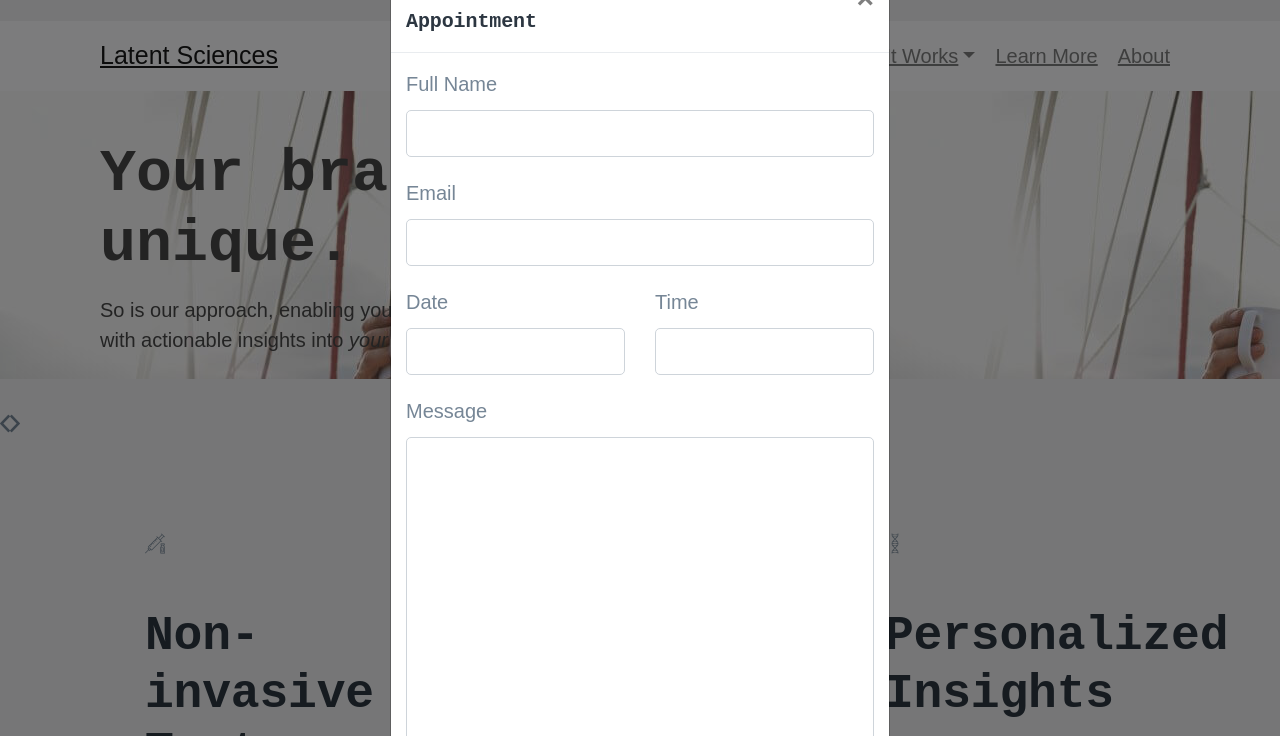
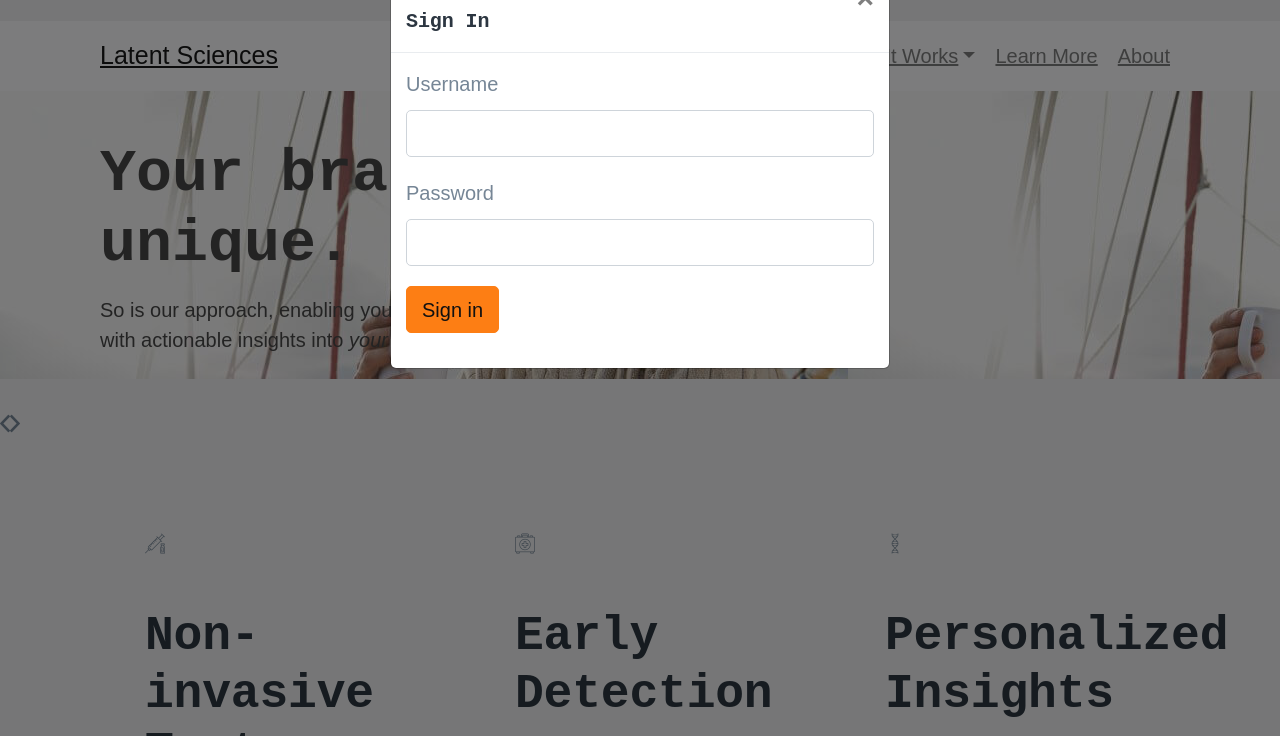
Before and after one commit to LatentSciences/LatentSciences.github.io, a website: page _05demoQ/index.html in a window 1280 px wide. Both pictures are taken after a click on the link "Sign In". Shown: the part 63-799 px from the top of the page. Drawn offline with nearby package versions, Linux system fonts and the light colour scheme; files that its build step writes are made by us from their sources; files whose address does not match are found by name.

Commit message:
Changing appointment form to sign up form (mostly field changes and targeting dashboard.html)

```diff
--- a/_05demoQ/index.html
+++ b/_05demoQ/index.html
@@ -36,7 +36,7 @@
             </div>
             <div class="col-md-6 col-sm-6 col-7 text-right">
               <p class="mb-0">
-                <a href="#" class="cta-btn" data-toggle="modal" data-target="#modalAppointment">Sign In</a></p>
+                <a href="#" class="cta-btn" data-toggle="modal" data-target="#modalSignIn">Sign In</a></p>
             </div>
           </div>
         </div>
@@ -549,7 +549,7 @@
     </section>
 -->
 
-<!--     <a href="#" class="cta-link element-animate" data-animate-effect="fadeIn" data-toggle="modal" data-target="#modalAppointment">
+<!--     <a href="#" class="cta-link element-animate" data-animate-effect="fadeIn" data-toggle="modal" data-target="#modalSignIn">
       <span class="heading">Let's get started</span>
     </a> -->
     <!-- END cta-link -->
@@ -619,47 +619,27 @@
 
 
     <!-- Modal -->
-    <div class="modal fade" id="modalAppointment" tabindex="-1" role="dialog" aria-labelledby="modalAppointmentLabel" aria-hidden="true">
+    <div class="modal fade" id="modalSignIn" tabindex="-1" role="dialog" aria-labelledby="modalSignInLabel" aria-hidden="true">
       <div class="modal-dialog" role="document">
         <div class="modal-content">
           <div class="modal-header">
-            <h5 class="modal-title" id="modalAppointmentLabel">Appointment</h5>
+            <h5 class="modal-title" id="modalSignInLabel">Sign In</h5>
             <button type="button" class="close" data-dismiss="modal" aria-label="Close">
               <span aria-hidden="true">&times;</span>
             </button>
           </div>
           <div class="modal-body">
-            <form action="#">
+            <form action="dashboard.html">
               <div class="form-group">
-                <label for="appointment_name" class="text-black">Full Name</label>
-                <input type="text" class="form-control" id="appointment_name">
+                <label for="signin-username" class="text-black">Username</label>
+                <input type="text" class="form-control" name="username" id="signin-username">
               </div>
               <div class="form-group">
-                <label for="appointment_email" class="text-black">Email</label>
-                <input type="text" class="form-control" id="appointment_email">
-              </div>
-              <div class="row">
-                <div class="col-md-6">
-                  <div class="form-group">
-                    <label for="appointment_date" class="text-black">Date</label>
-                    <input type="text" class="form-control" id="appointment_date">
-                  </div>
-                </div>
-                <div class="col-md-6">
-                  <div class="form-group">
-                    <label for="appointment_time" class="text-black">Time</label>
-                    <input type="text" class="form-control" id="appointment_time">
-                  </div>
-                </div>
-              </div>
-
-
-              <div class="form-group">
-                <label for="appointment_message" class="text-black">Message</label>
-                <textarea name="" id="appointment_message" class="form-control" cols="30" rows="10"></textarea>
+                <label for="signin-password" class="text-black">Password</label>
+                <input type="password" class="form-control" name="password" id="signin-password">
               </div>
               <div class="form-group">
-                <input type="submit" value="Send Message" class="btn btn-primary">
+                <input type="submit" value="Sign in" class="btn btn-primary">
               </div>
             </form>
           </div>
```
